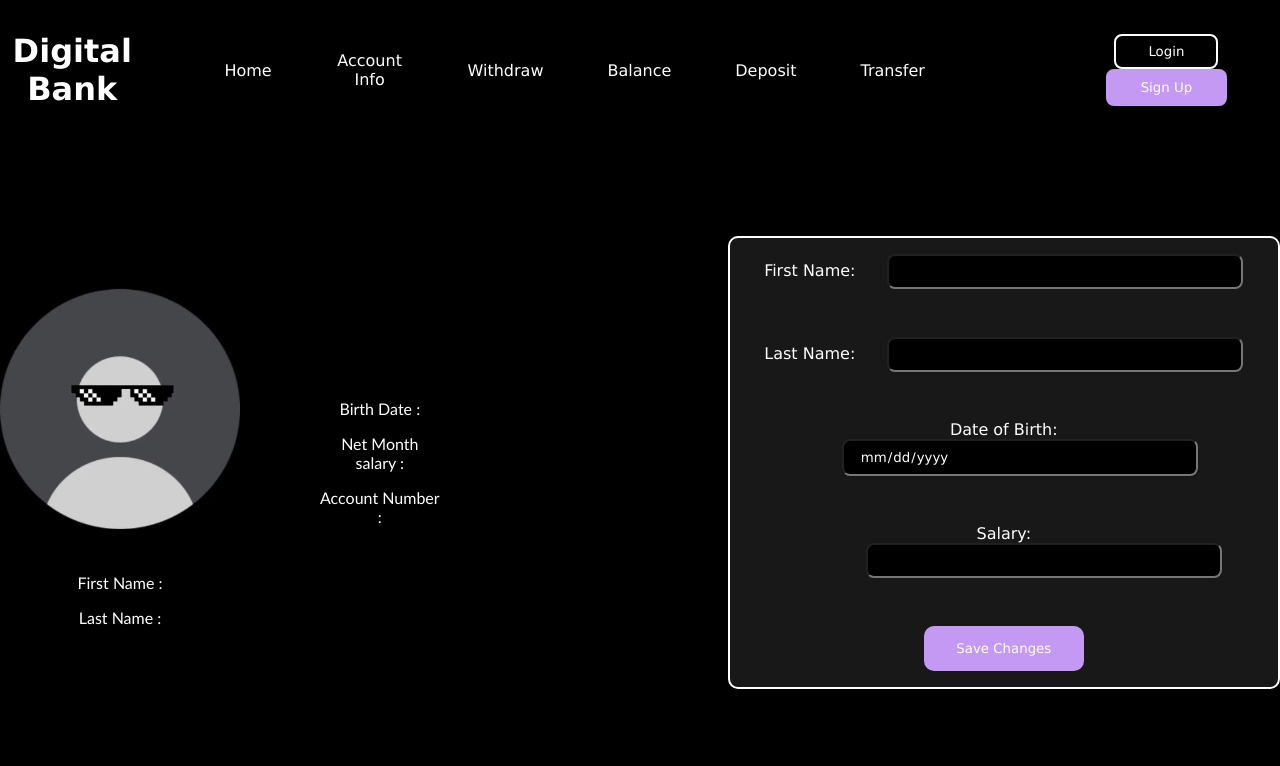
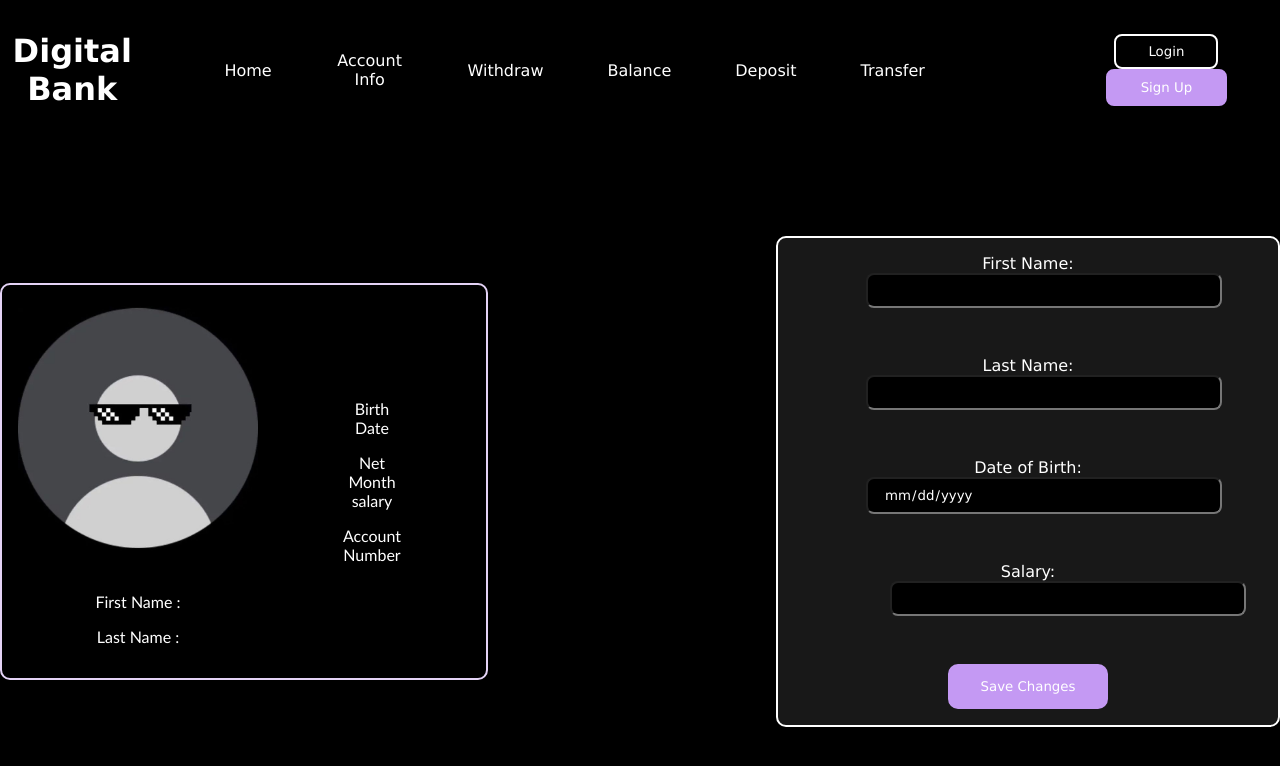
Before and after one commit to PROG4-DigitalBank/UI, a React (Create React App) app: page /account in a window 1280 px wide. Shown: the top 766 px of the page. Built offline with nearby package versions, Linux system fonts and the light colour scheme.

Commit message:
fix: add border to profile info

```diff
--- a/src/components/account/AccountInfo.jsx
+++ b/src/components/account/AccountInfo.jsx
@@ -51,9 +51,9 @@ const AccountInfo = () => {
           </div>
 
           <div className="info">
-            <p>Birth Date : </p>
-            <p>Net Month salary : </p>
-            <p>Account Number : </p>
+            <p>Birth Date </p>
+            <p>Net Month salary </p>
+            <p>Account Number </p>
           </div>
         </div>
 
--- a/src/components/account/styles/account.css
+++ b/src/components/account/styles/account.css
@@ -8,6 +8,12 @@
   flex-direction: row;
   align-items: center;
   gap: 5rem;
+  border:  #e4d3f6 solid 2px;
+  width: max-content;
+  height: max-content;
+  padding: 1rem;
+  padding-right: 5rem;
+  border-radius: 10px;
 }
 
 .profile-info {
```
